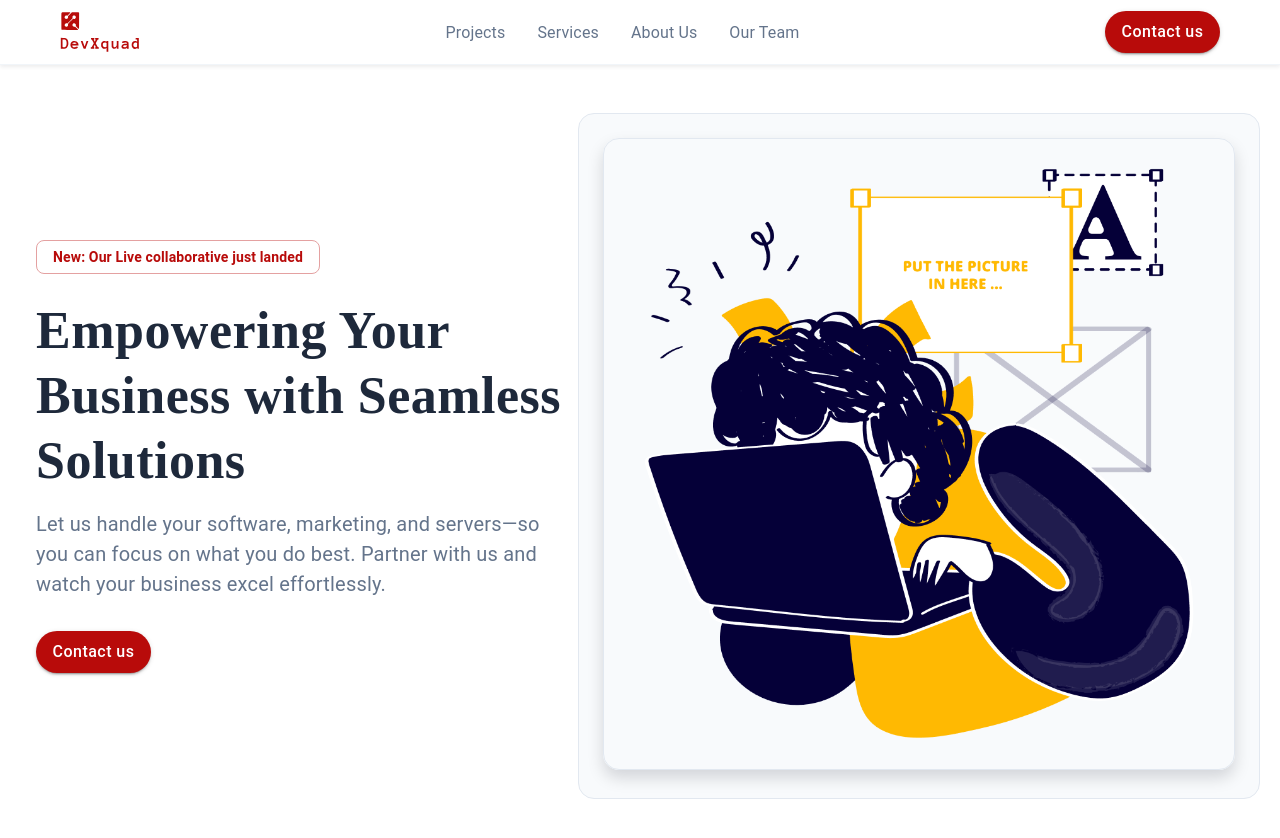
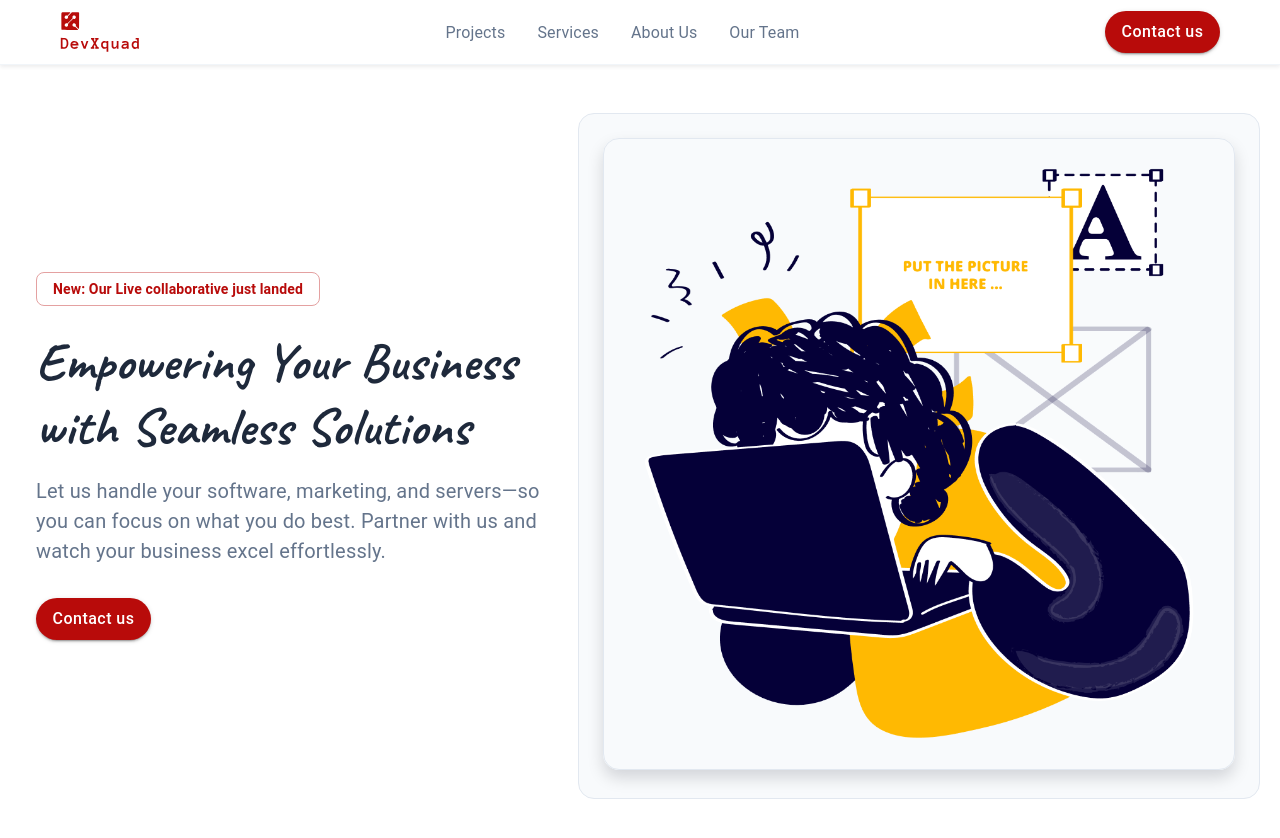
Before and after one commit to devxquadgit/devxquad, a Next.js app in the folder client/: page / in a window 1280 px wide. Shown: the top 838 px of the page. Built offline with nearby package versions, Linux system fonts and the light colour scheme.

Commit message:
[Add]: poppins to global

```diff
--- a/client/src/styles/globals.css
+++ b/client/src/styles/globals.css
@@ -1,3 +1,5 @@
+@import url('https://fonts.googleapis.com/css2?family=Caveat:wght@400..700&family=Poppins:ital,wght@0,100;0,200;0,300;0,400;0,500;0,600;0,700;0,800;0,900;1,100;1,200;1,300;1,400;1,500;1,600;1,700;1,800;1,900&display=swap');
+
 *, *::after, *::before {
   margin: 0;
   padding: 0;
```
